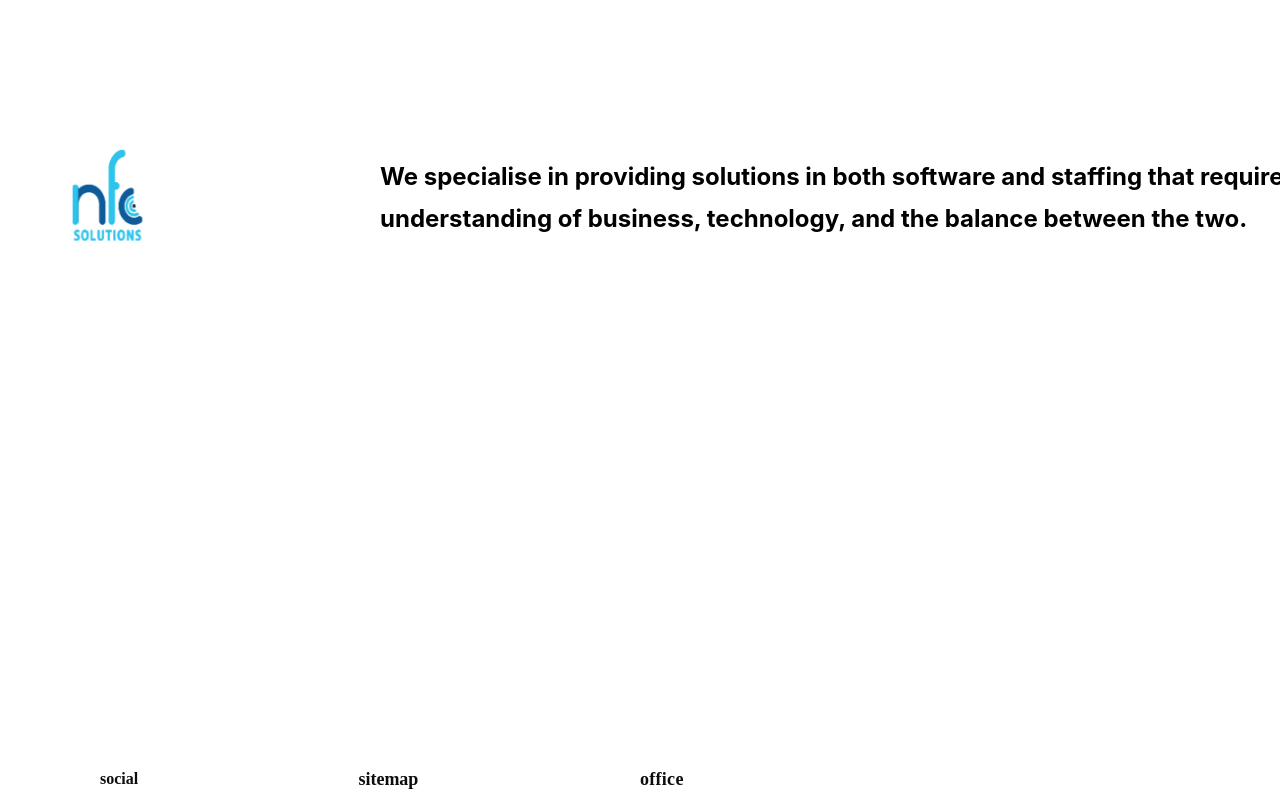
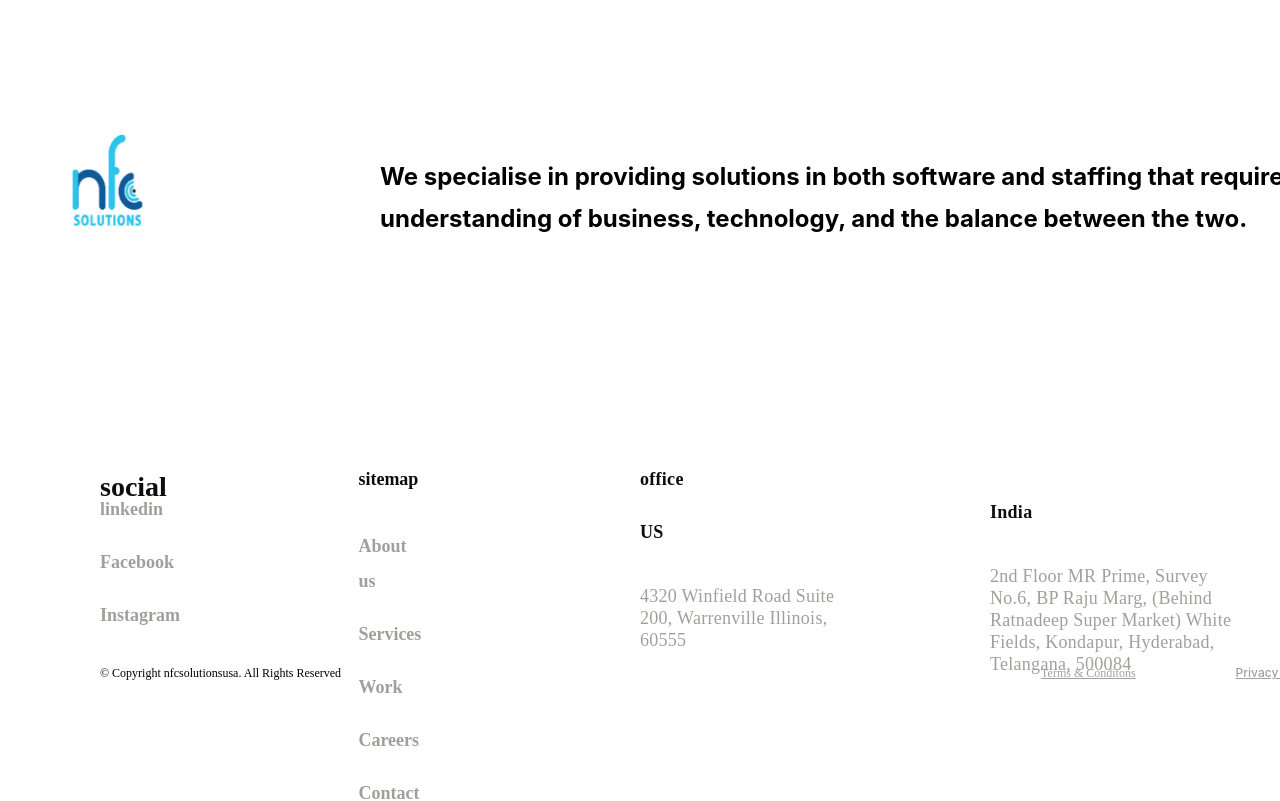
Before and after one commit to hemanth0615/NFC_Website, a React (Create React App) app: page /Careers in a window 1280 px wide. Shown: the part 1472-2273 px from the top of the page. Built offline with nearby package versions, Linux system fonts and the light colour scheme; a web font is replaced by a local one.

Commit message:
Update careers.css

```diff
--- a/src/Pages/Careers/careers.css
+++ b/src/Pages/Careers/careers.css
@@ -63,7 +63,7 @@
 }
 .C-section3{
     position: absolute;
-    top: 1400px;
+    top: 1100px;
 }
 .roles{
     font-weight: 700;
@@ -116,7 +116,7 @@ hr{
 }
 .logo1{
     position: relative;
-    top: 160px;
+    top: 145px;
     width: 100px;
     height: 115px;
 }
@@ -142,9 +142,7 @@ hr{
     left: 100px;
 }
 .social-h{
-    font-size: 16px;
-    font-weight: 700;
-
+    position: absolute;
 }
 .social>p{
     font-size: 18px;
```
